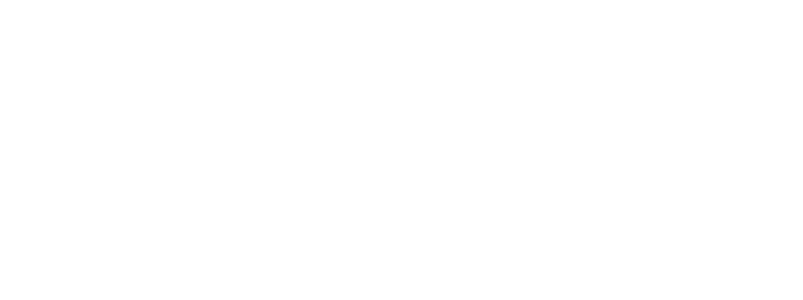
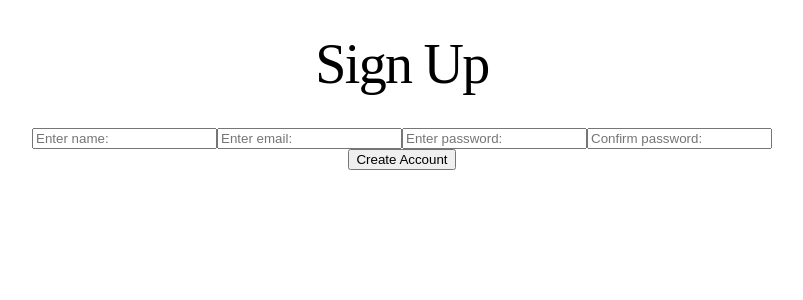
Before and after one commit to Illusion137/ACM-Hack-2026, a React (Vite) app: page /signup in a window 1280 px wide. Before the commit this address had no page. Shown: the top 300 px of the page, without its empty margins (238-1041 px from the left). Built offline with nearby package versions, Linux system fonts and the light colour scheme; the HTML template or start-up script is replaced by a standard one.

Commit message:
Implemented sign up page

```diff
--- a/src/App.tsx
+++ b/src/App.tsx
@@ -1,6 +1,7 @@
 import { BrowserRouter as Router, Routes, Route } from 'react-router-dom';
 import Home from './Home'
 import Login from './Login'
+import SignUp from './SignUp'
 
 export default function App() {
 
@@ -10,6 +11,7 @@ export default function App() {
       <Routes>
         <Route path="/" element={<Login />} />
         <Route path="/home" element={<Home />} />
+        <Route path="/signup" element={<SignUp />} />
       </Routes>
     </div>
     </Router>
--- a/src/Login.tsx
+++ b/src/Login.tsx
@@ -37,6 +37,10 @@ export default function Login() {
           <button className="btn-a" type="submit">Login</button>
         </div>
       </form>
+      <p>New User?</p>
+        <div className="row">
+          <button className="btn-a" onClick={() => navigate("/signup")}>Create Account</button>
+        </div>
     </main>
     </div>
   )
--- /dev/null
+++ b/src/SignUp.tsx
@@ -0,0 +1,86 @@
+import { useState, type FormEvent } from 'react'
+import {users} from "./data.ts"
+import {useNavigate} from "react-router-dom";
+
+export default function SignUp() {
+  const [name, setName] = useState("")
+  const [email, setEmail] = useState("")
+  const [password, setPassword] = useState("")
+  const [confirmPassword, setConfirmPassword] = useState("")
+  const [message, setMessage] = useState("")
+  const [newMessage, setNewMessage] = useState("")
+
+  const navigate = useNavigate();
+
+  const save = (e: FormEvent<HTMLFormElement>) => {
+    e.preventDefault();
+    if (password != confirmPassword)
+    {
+        setMessage("Passwords do not match.");
+    }
+    else if (password.length < 8 || !passwordHasAllElements(password))
+    {
+        setNewMessage("Password must be at least 8 characters long and contain one lowercase letter, one uppercase letter, one number, and one special character.");
+    }
+    else
+    {
+        users.push({name: name, darkmode: false, imageType: "Default", email: email, password: password, avatar: "src/assets/cat1.webp"});
+        navigate("/home", { state: { currentUser: users[users.length - 1] } });
+    }
+  }
+
+  const passwordHasAllElements = (password: String) => {
+    var hasLowerCase = false;
+    var hasUpperCase = false;
+    var hasNumber = false;
+    var hasSpecialCharacter = false;
+
+    const lowerCase = "abcdefghijklmnopqrstuvwxyz";
+    const upperCase = "ABCDEFGHIJKLMNOPQRSTUVWXYZ";
+    const numbers = "1234567890";
+    const specialChars = "./,:;!@#$%^&*()-_+=[{}]<>?"
+
+    for (let i = 0; i < password.length; i++)
+    {
+        const char: string = password[i];
+
+        if (lowerCase.includes(char))
+        {
+            hasLowerCase = true;
+        }
+        if (upperCase.includes(char))
+        {
+            hasUpperCase = true;
+        }
+        if (numbers.includes(char))
+        {
+            hasNumber = true;
+        }
+        if (specialChars.includes(char))
+        {
+            hasSpecialCharacter = true;
+        }
+    }
+
+    return hasLowerCase && hasUpperCase && hasNumber && hasSpecialCharacter;
+  }
+
+  return (
+    <div className="app">
+    <main className="content">
+      <h1>Sign Up</h1>
+      <form onSubmit={save} className="form">
+        <input onChange={(e) => setName(e.target.value)} placeholder="Enter name:" />
+        <input onChange={(e) => setEmail(e.target.value)} placeholder="Enter email:" />
+        <input type="password" onChange={(e) => setPassword(e.target.value)} placeholder="Enter password:" />
+        {newMessage && <p className="error">{newMessage}</p>}
+        <input type="password" onChange={(e) => setConfirmPassword(e.target.value)} placeholder="Confirm password:" />
+        {message && <p className="error">{message}</p>}
+        <div className="row">
+          <button className="btn-a" onClick={() => navigate("/signup")}>Create Account</button>
+        </div>
+      </form>
+    </main>
+    </div>
+  )
+}
```
